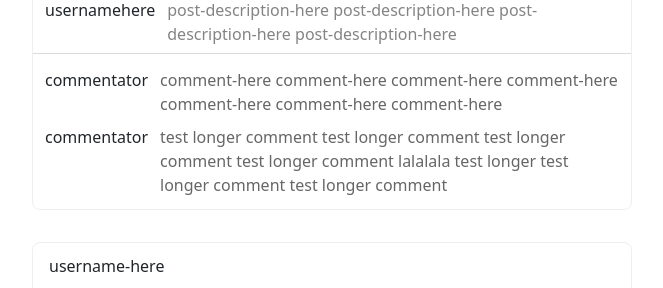
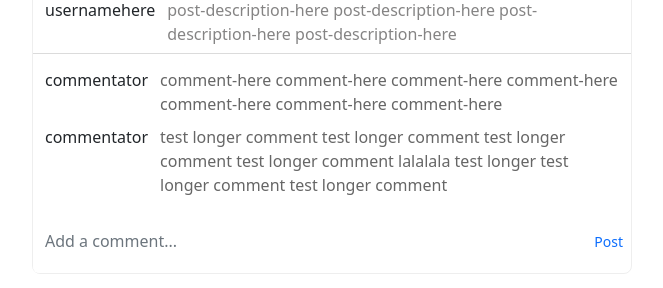
Before and after one commit to fglsn/camagru, a PHP site: page /feed.php in a window 1280 px wide. Shown: the part 474-762 px from the top of the page, without its empty margins (308-971 px from the left). Run offline with PHP 8.4, Linux system fonts and the light colour scheme.

Commit message:
Fix comment section, add input field

```diff
--- a/feed.php
+++ b/feed.php
@@ -5,6 +5,7 @@
 <main class="main-feed" role="main">
 	<section class="feed">
 		<div class="post-listing">
+
 			<article class="post-wrapper">
 				<div class="post">
 					<div class="post-header">
@@ -48,6 +49,10 @@
 								<h6 class="commentator" style="padding: 12px;">commentator</h6>
 								<p class="comment-text">test longer comment test longer comment test longer comment test longer comment lalalala test longer test longer comment  test longer comment  </p>
 							</div>
+						</section>
+						<section class="input-box">
+							<input type="text" class="form-control input-comment-control" style="border: none!important;" id="input-comment" name="input-comment" placeholder="Add a comment..." autocomplete="off" type="input-comment" required>
+							<button type="button" class="btn btn-outline-primary btn-sm">Post</button>
 						</section>
 					</div>
 				</div>
@@ -149,6 +154,7 @@
 					</div>
 				</div>
 			</article>
+
 		</div>
 	</section>
 </main>
--- a/static/style.css
+++ b/static/style.css
@@ -142,6 +142,7 @@ main {
 .comments {
 	padding: 12px 0;
 }
+
 .comment {
     display: flex;
     flex-direction: row;
@@ -158,6 +159,16 @@ main {
 	margin: 0 12px 0 0;
 }
 
+.input-box {
+	display: flex;
+	flex-direction: row;
+	min-height: 4rem;
+	max-height: 10rem;
+}
+
+.btn-outline-primary {
+	border: none!important;
+}
 /* Forms */
 
 .form-wrapper {
```
